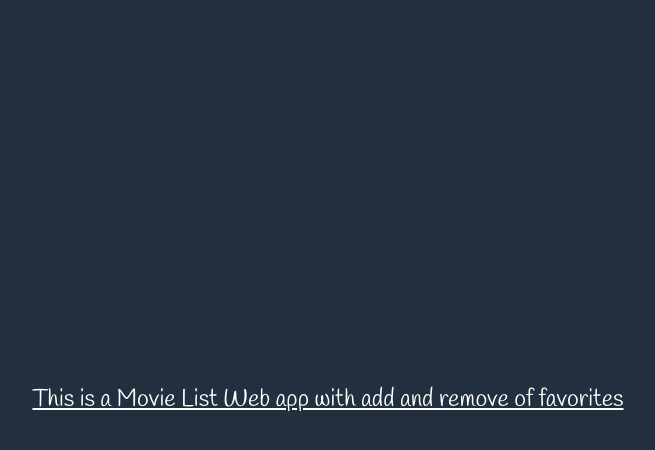
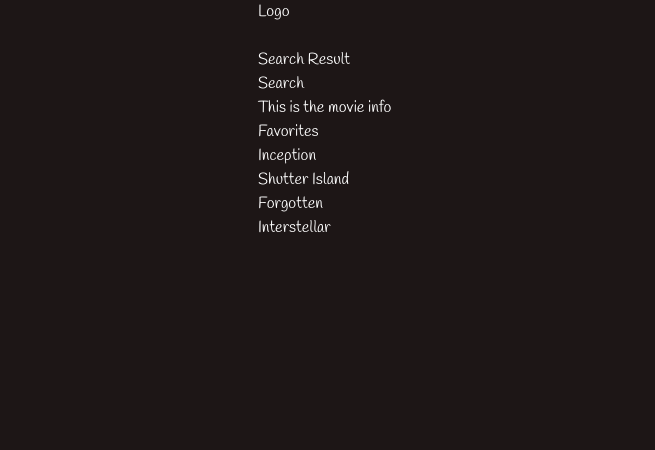
Before and after one commit to CabutinBenciel0425/movie-list, a React (Vite) app: page / in a window 1280 px wide. Shown: the top 450 px of the page, without its empty margins (312-967 px from the left). Built offline with nearby package versions, Linux system fonts and the light colour scheme.

Commit message:
Folder structure built

```diff
--- a/src/App.tsx
+++ b/src/App.tsx
@@ -1,11 +1,14 @@
+import Favorites from "./components/Favorites";
+import Header from "./components/Header";
+import MovieInfo from "./components/MovieInfo";
 import "./styles.css";
 
 function App() {
   return (
     <div>
-      <h1 className="underline text-2xl">
-        This is a Movie List Web app with add and remove of favorites
-      </h1>
+      <Header />
+      <MovieInfo />
+      <Favorites />
     </div>
   );
 }
--- /dev/null
+++ b/src/components/Favorites.tsx
@@ -0,0 +1,16 @@
+function Favorites() {
+  return (
+    <aside>
+      <h1>Favorites</h1>
+
+      <ul>
+        <li>Inception</li>
+        <li>Shutter Island</li>
+        <li>Forgotten</li>
+        <li>Interstellar</li>
+      </ul>
+    </aside>
+  );
+}
+
+export default Favorites;
--- /dev/null
+++ b/src/components/Header.tsx
@@ -0,0 +1,13 @@
+import Logo from "../ui/Logo";
+import Searchbar from "./Searchbar";
+
+function Header() {
+  return (
+    <header>
+      <Logo />
+      <Searchbar />
+    </header>
+  );
+}
+
+export default Header;
--- /dev/null
+++ b/src/components/Main.tsx
@@ -0,0 +1,11 @@
+import MovieInfo from "./MovieInfo";
+
+function Main() {
+  return (
+    <main>
+      <MovieInfo />
+    </main>
+  );
+}
+
+export default Main;
--- /dev/null
+++ b/src/components/MovieInfo.tsx
@@ -0,0 +1,5 @@
+function MovieInfo() {
+  return <div>This is the movie info</div>;
+}
+
+export default MovieInfo;
--- /dev/null
+++ b/src/components/Searchbar.tsx
@@ -0,0 +1,15 @@
+function Searchbar() {
+  return (
+    <div>
+      <div>
+        <input type="text" />
+        <div>Search Result</div>
+      </div>
+      <div>
+        <button>Search</button>
+      </div>
+    </div>
+  );
+}
+
+export default Searchbar;
--- a/src/styles.css
+++ b/src/styles.css
@@ -17,13 +17,13 @@
 
   html {
     font-family: "Handlee", sans-serif;
-    /* color: #333; */
+    color: #eeeeee;
   }
 
   body {
-    background-color: #222f3e;
+    background-color: #1d1616;
     display: flex;
-    align-items: center;
+    align-items: flex-start;
     justify-content: center;
     flex-direction: column;
     height: 100vh;
@@ -34,7 +34,14 @@
     height: 100%;
     width: 100%;
     display: flex;
-    align-items: center;
+    align-items: flex-start;
     justify-content: center;
   }
 }
+
+@theme {
+  --color-bg-main: #1d1616;
+  --color-text-main: #eeeeee;
+  --color-border-main: #8e1616;
+  --color-border-secondary: #d84040;
+}
--- /dev/null
+++ b/src/ui/Logo.tsx
@@ -0,0 +1,5 @@
+function Logo() {
+  return <div>Logo</div>;
+}
+
+export default Logo;
```
Also changed, not shown: src/ui/FavoriteButton.tsx (added).
